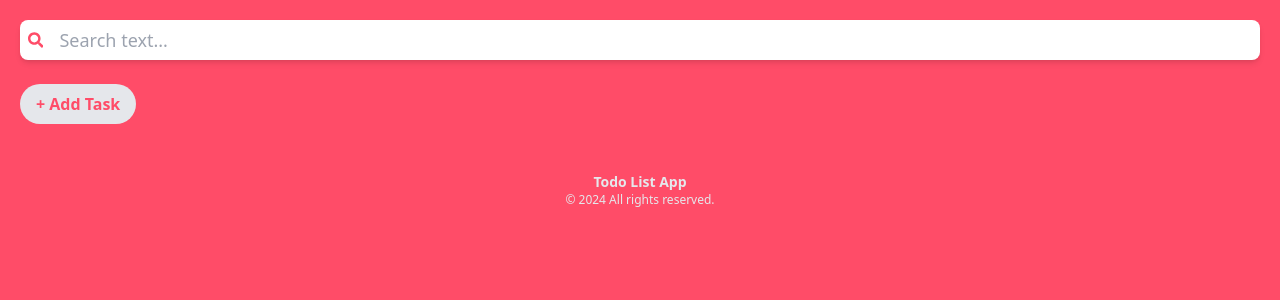
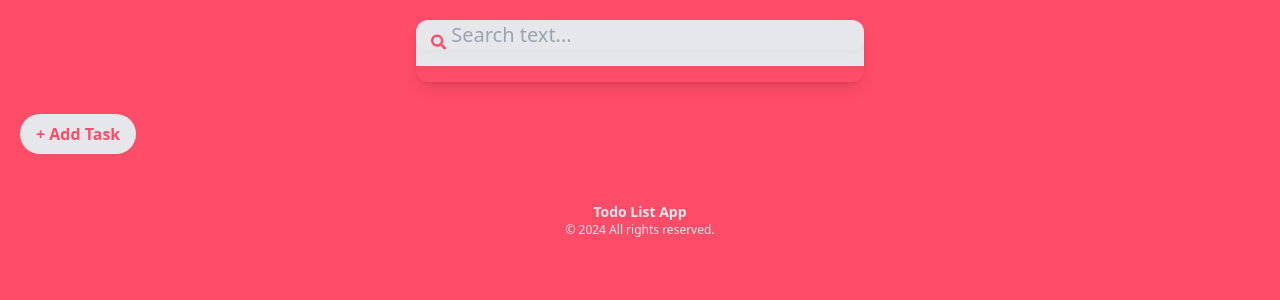
Before and after one commit to NagarajanSanthosh/todo-react, a React (Create React App) app: page / in a window 1280 px wide. Shown: the top 300 px of the page. Built offline with nearby package versions, Linux system fonts and the light colour scheme.

Commit message:
search-component updated => ready to use

```diff
--- /dev/null
+++ b/src/Component/SearchComponent.css
@@ -0,0 +1,48 @@
+.search-result{
+    padding: 10px 20px;
+    background-color: white;
+    color: #ff4c68;
+
+}
+.search-result:hover{
+    background-color: #eee;
+}
+.input-wrapper {
+    width: 100%;
+    border-radius: 10px;
+    height: 2.5 rem;
+    padding: 0 15px;
+    box-shadow: 0px 0px 8px #ddd;
+    display: flex;
+    align-items: center;
+    margin-bottom: 1rem;
+}
+
+.input {
+    background-color: transparent;
+    border: none;
+    font-size: 1.25rem;
+    margin-left: 5px;
+    color: #ff4c68;
+    width: 100%;
+}
+
+.input:focus {
+    outline: none;
+}
+
+#search-icon {
+    color: #ff4c68;
+    margin-top: auto;
+}
+.results-list {
+    width: 100%;
+    display: flex;
+    flex-direction: column;
+    background-color: white;
+    box-shadow: 0px 0px 8px #ddd;
+    border-radius: 10px;
+    margin-top: 1rem;
+    max-height: 300px;
+    overflow-y: scroll;
+}
--- a/src/Component/SearchComponent.jsx
+++ b/src/Component/SearchComponent.jsx
@@ -1,32 +1,46 @@
-import React, { useState } from 'react'
+import React, { useState } from 'react';
 import { FaSearch } from "react-icons/fa";
-export const SearchComponent = ({ tasks, setResults }) => {
+import './SearchComponent.css'
+
+export const SearchComponent = ({ tasks }) => {
     const [input, setInput] = useState('');
+    const [results, setResults] = useState([]);
+
     const filterData = (value) => {
-        const results = tasks.filter((task) => {
+        const filteredResults = tasks.filter((task) => {
             return value && task && task.text && task.text.toLowerCase().includes(value.toLowerCase());
         });
 
-        setResults(results);
-        console.log(results);
+        setResults(filteredResults);
     };
+
     const handleChange = (value) => {
         setInput(value);
         filterData(value);
     }
+
     return (
-        <div>
-            <div className='input-wrapper bg-white w-full rounded-lg h-10 shadow-md flex items-center'>
-                <FaSearch className='m-2 text-tindogPink' id='search-icon' />
-
-                <input
-                    className='bg-transparent border-none h-full text-lg w-full ml-2 focus:outline-none'
-                    placeholder='Search text...'
-                    value={input}
-                    onChange={(e) => handleChange(e.target.value)}
-                />
+        <div className="max-w-md mx-auto rounded-xl shadow-lg overflow-hidden md:max-w-2xl mb-2">
+            <div className="bg-gray-200 text-tindogPink">
+                <div className='input-wrapper'>
+                    <FaSearch id='search-icon' />
+                    <input
+                        className='input'
+                        placeholder='Search text...'
+                        value={input}
+                        onChange={(e) => handleChange(e.target.value)}
+                    />
+                </div>
+            </div>
+            <div className='results-list'>
+                {results.map((result, index) => (
+                    <div className='search-result' key={index}>
+                        <p>{result.text}</p>
+                    </div>
+                ))}
             </div>
 
         </div>
+
     )
 }
--- a/src/Header.jsx
+++ b/src/Header.jsx
@@ -1,11 +1,10 @@
 import React from "react";
 import { SearchComponent } from "./Component/SearchComponent";
 
-const Header = ({ tasks, setResults, results }) => {
+const Header = ({ tasks}) => {
     return (<div>
         <SearchComponent
             tasks={tasks}
-            setResults={setResults}
             />
             </div>
 
--- a/src/Todo.jsx
+++ b/src/Todo.jsx
@@ -12,7 +12,6 @@ const Todo = () => {
     const [text, setText] = useState("");
     const [description, setDescription] = useState("");
     const [show, setShow] = useState(false);
-     const [results, setResults] = useState([])
 
     const handleInputChange = (event) => {
         setText(event.target.value);
@@ -60,8 +59,7 @@ const Todo = () => {
                     tasks={tasks}
                     markCompleted={markCompleted}
                     deleteTask={deleteTask}
-                    setResults = {setResults}
-                    results = {results}
+
                 />
                 <div className="row md-flex items-center">
                     <AddButton onClick={handleShowTrue} />
--- a/src/TodoList.js
+++ b/src/TodoList.js
@@ -7,8 +7,7 @@ const TodoList = ({ tasks, markCompleted, deleteTask,setResults, results }) => {
         <div>
             <Header
                 tasks={tasks}
-                setResults = {setResults}
-                results = {results}
+
 
             />
             <br />
```
